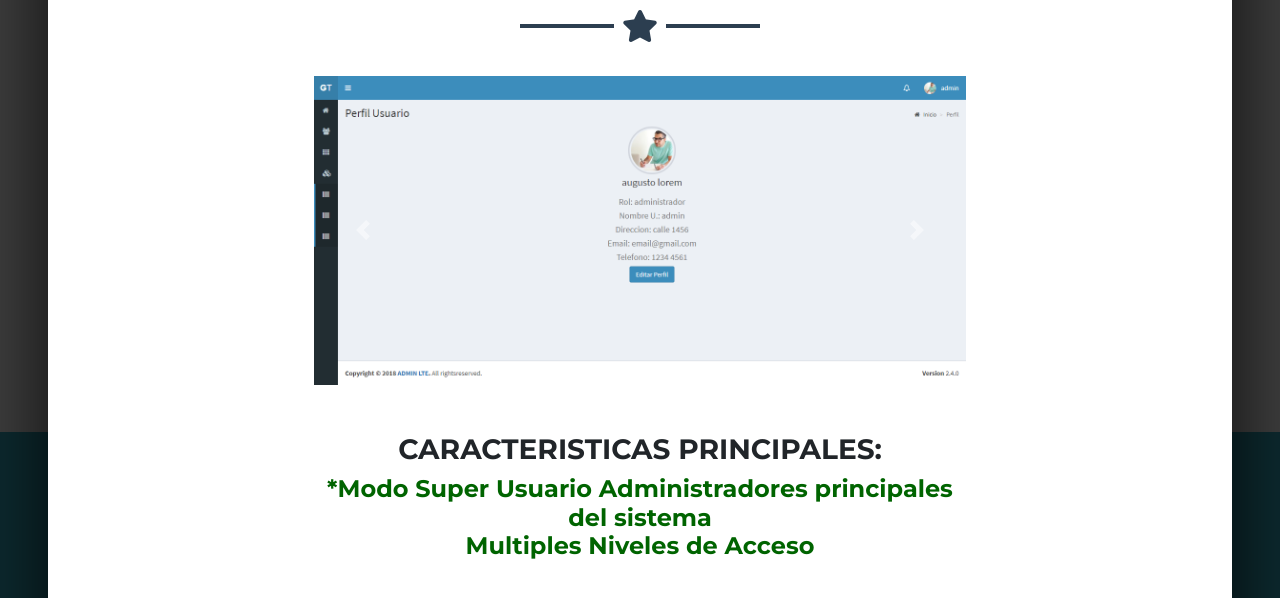
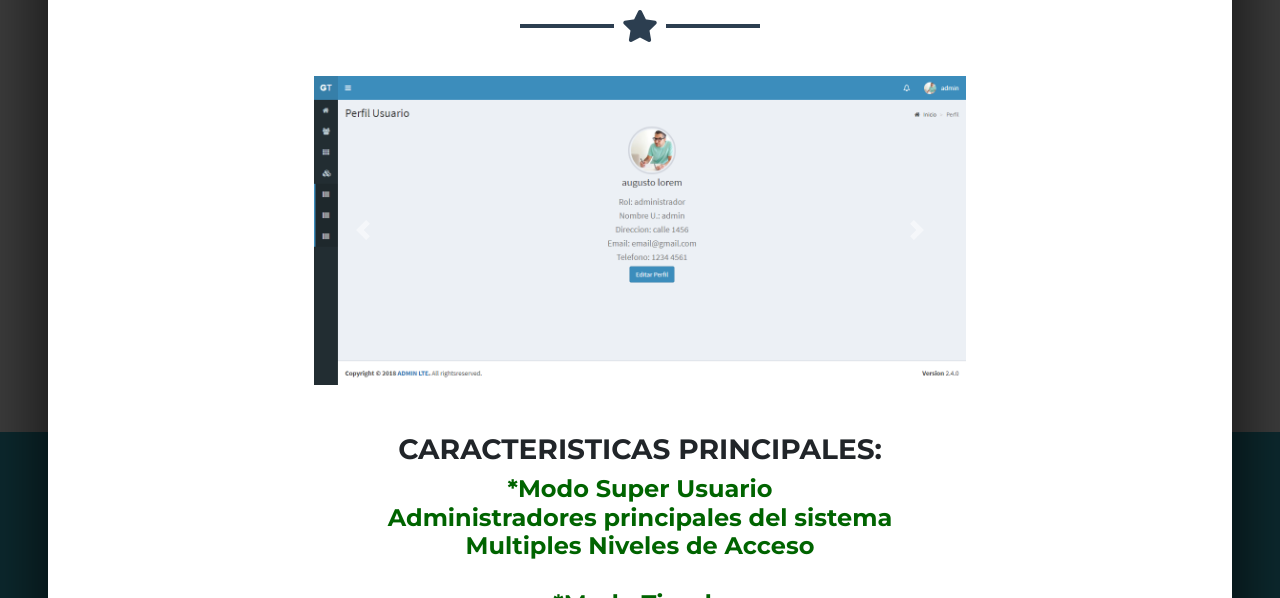
Before and after one commit to damian-devops/portafolio, a plain HTML site: page index.html in a window 1280 px wide. Both pictures are taken after a click on the link 260 px from the left and 1148 px from the top of the page. Shown: the part 950-1548 px from the top of the page. Drawn offline with Linux system fonts and the light colour scheme.

Commit message:
Update index.html

```diff
--- a/index.html
+++ b/index.html
@@ -184,11 +184,12 @@
             <br>
             <h3>CARACTERISTICAS PRINCIPALES:</h3>
                 <h4 style="color: darkgreen">
-              *Modo Super Usuario
+                *Modo Super Usuario<br>
                 Administradores principales del sistema<br>
-              Multiples Niveles de Acceso</h4>
+                Multiples Niveles de Acceso
                 <br>
-              *Modo Tienda
+                <br>
+                *Modo Tienda<br>
                 Multi-Usuario<br>
                 Multiples Niveles de Acceso</h4>
                 <br>
```
Lines whose indentation alone changed are shown as unchanged.
